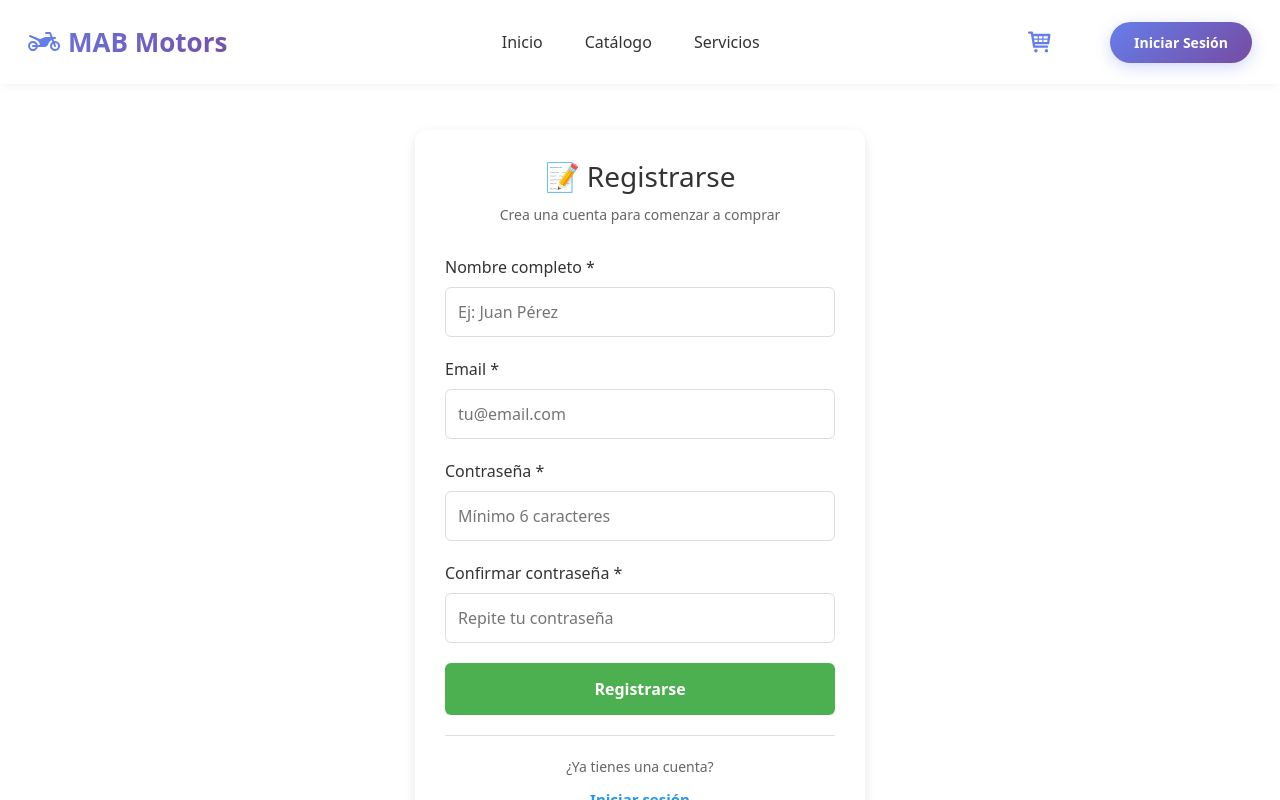
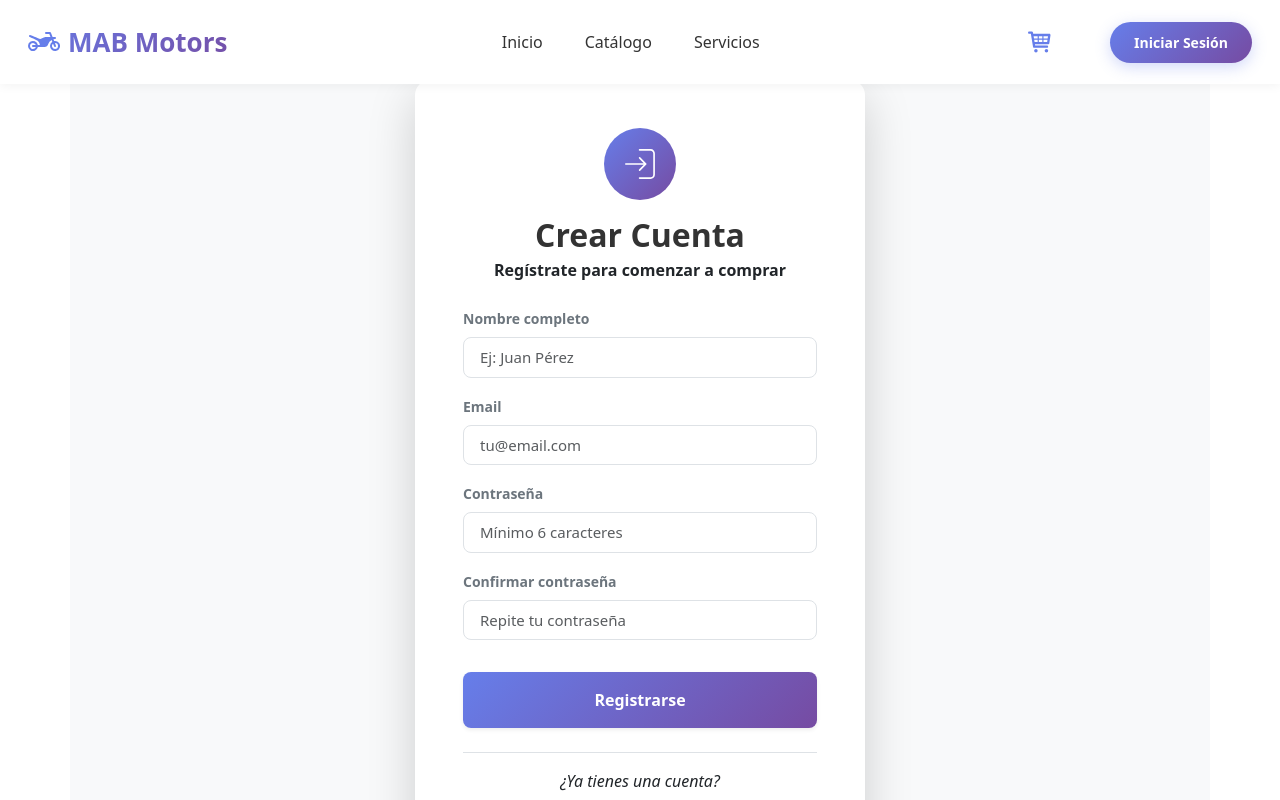
Before and after one commit to MiguelBanegas/cursoReact2025, a React (Vite) app: page /login in a window 1280 px wide. Both pictures are taken after a click on the button "Crear cuenta nueva". Shown: the top 800 px of the page. Built offline with nearby package versions, Linux system fonts and the light colour scheme.

Commit message:
se aplica bootstrap al login

```diff
--- a/src/Pages/Login.jsx
+++ b/src/Pages/Login.jsx
@@ -2,6 +2,7 @@ import { useState } from 'react';
 import { useNavigate } from 'react-router-dom';
 import { useAuth } from '../context/AuthContext';
 import { useToast } from '../context/ToastContext';
+import { CiLogin } from "react-icons/ci";
 
 export default function Login() {
   const [isLogin, setIsLogin] = useState(true); // Toggle entre login y registro
@@ -160,219 +161,112 @@ export default function Login() {
     }
   };
 
-  // Estilos para inputs con validación
-  const getInputStyle = (fieldName) => ({
-    width: '100%',
-    padding: '12px',
-    fontSize: '16px',
-    border: errors[fieldName]
-      ? '2px solid #f44336'
-      : '1px solid #ddd',
-    borderRadius: '6px',
-    outline: 'none',
-    transition: 'border-color 0.2s'
-  });
-
   return (
-    <div style={{
-      maxWidth: '450px',
-      margin: '50px auto',
-      padding: '30px',
-      backgroundColor: 'white',
-      borderRadius: '12px',
-      boxShadow: '0 4px 12px rgba(0,0,0,0.1)'
-    }}>
-      {/* Título */}
-      <h2 style={{
-        textAlign: 'center',
-        marginBottom: '10px',
-        fontSize: '28px',
-        color: '#333'
-      }}>
-        {isLogin ? '🔐 Iniciar Sesión' : '📝 Registrarse'}
+    <div className="container d-flex justify-content-center align-items-center min-vh-100" style={{ background: '#f8f9fa' }}>
+      <div className="card shadow-lg border-0" style={{ width: '100%', maxWidth: '450px', borderRadius: '15px' }}>
+        <div className="card-body p-5">
+          {/* Header */}
+          <div className="text-center mb-4">
+            <div className="mb-3 d-inline-block p-3 rounded-circle" style={{ background: 'linear-gradient(135deg, #667eea 0%, #764ba2 100%)' }}>
+              <CiLogin style={{ fontSize: '40px', color: 'white' }} />
+            </div>
+            <h2 className="fw-bold mb-1" style={{ color: '#333' }}>
+              {isLogin ? 'Bienvenido' : 'Crear Cuenta'}
             </h2>
-
-      <p style={{
-        textAlign: 'center',
-        color: '#666',
-        marginBottom: '30px',
-        fontSize: '14px'
-      }}>
+            <p className="fw-bold">
               {isLogin
                 ? 'Ingresa tus credenciales para continuar'
-          : 'Crea una cuenta para comenzar a comprar'}
+                : 'Regístrate para comenzar a comprar'}
             </p>
+          </div>
 
           <form onSubmit={handleSubmit}>
             {/* Campo Nombre (solo en registro) */}
             {!isLogin && (
-          <div style={{ marginBottom: '20px' }}>
-            <label htmlFor="nombre" style={{
-              display: 'block',
-              marginBottom: '8px',
-              fontWeight: '500',
-              color: '#333'
-            }}>
-              Nombre completo *
-            </label>
+              <div className="mb-3">
+                <label htmlFor="nombre" className="form-label fw-semibold small text-secondary">Nombre completo</label>
                 <input
                   type="text"
+                  className={`form-control form-control-lg ${errors.nombre ? 'is-invalid' : ''}`}
                   id="nombre"
-              name="nombre"
                   value={nombre}
                   onChange={(e) => handleInputChange('nombre', e.target.value)}
                   onBlur={() => validateField('nombre', nombre)}
                   placeholder="Ej: Juan Pérez"
-              autoComplete="name"
-              style={getInputStyle('nombre')}
-              required={!isLogin}
+                  style={{ fontSize: '15px' }}
                 />
-            {errors.nombre && (
-              <p style={{ color: '#f44336', fontSize: '13px', margin: '5px 0 0 0' }}>
-                {errors.nombre}
-              </p>
-            )}
+                {errors.nombre && <div className="invalid-feedback">{errors.nombre}</div>}
               </div>
             )}
 
             {/* Campo Email */}
-        <div style={{ marginBottom: '20px' }}>
-          <label htmlFor="email" style={{
-            display: 'block',
-            marginBottom: '8px',
-            fontWeight: '500',
-            color: '#333'
-          }}>
-            Email *
-          </label>
+            <div className="mb-3">
+              <label htmlFor="email" className="form-label fw-semibold small text-secondary">Email</label>
               <input
                 type="email"
+                className={`form-control form-control-lg ${errors.email ? 'is-invalid' : ''}`}
                 id="email"
-            name="email"
                 value={email}
                 onChange={(e) => handleInputChange('email', e.target.value)}
                 onBlur={() => validateField('email', email)}
                 placeholder="tu@email.com"
-            autoComplete="email"
-            style={getInputStyle('email')}
-            required
+                style={{ fontSize: '15px' }}
               />
-          {errors.email && (
-            <p style={{ color: '#f44336', fontSize: '13px', margin: '5px 0 0 0' }}>
-              {errors.email}
-            </p>
-          )}
+              {errors.email && <div className="invalid-feedback">{errors.email}</div>}
             </div>
 
             {/* Campo Contraseña */}
-        <div style={{ marginBottom: '20px' }}>
-          <label htmlFor="password" style={{
-            display: 'block',
-            marginBottom: '8px',
-            fontWeight: '500',
-            color: '#333'
-          }}>
-            Contraseña *
-          </label>
+            <div className="mb-3">
+              <label htmlFor="password" className="form-label fw-semibold small text-secondary">Contraseña</label>
               <input
                 type="password"
+                className={`form-control form-control-lg ${errors.password ? 'is-invalid' : ''}`}
                 id="password"
-            name="password"
                 value={password}
                 onChange={(e) => handleInputChange('password', e.target.value)}
                 onBlur={() => validateField('password', password)}
                 placeholder="Mínimo 6 caracteres"
-            autoComplete={isLogin ? "current-password" : "new-password"}
-            style={getInputStyle('password')}
-            required
+                style={{ fontSize: '15px' }}
               />
-          {errors.password && (
-            <p style={{ color: '#f44336', fontSize: '13px', margin: '5px 0 0 0' }}>
-              {errors.password}
-            </p>
-          )}
+              {errors.password && <div className="invalid-feedback">{errors.password}</div>}
             </div>
 
             {/* Campo Confirmar Contraseña (solo en registro) */}
             {!isLogin && (
-          <div style={{ marginBottom: '20px' }}>
-            <label htmlFor="confirmPassword" style={{
-              display: 'block',
-              marginBottom: '8px',
-              fontWeight: '500',
-              color: '#333'
-            }}>
-              Confirmar contraseña *
-            </label>
+              <div className="mb-4">
+                <label htmlFor="confirmPassword" className="form-label fw-semibold small text-secondary">Confirmar contraseña</label>
                 <input
                   type="password"
+                  className={`form-control form-control-lg ${errors.confirmPassword ? 'is-invalid' : ''}`}
                   id="confirmPassword"
-              name="confirmPassword"
                   value={confirmPassword}
                   onChange={(e) => handleInputChange('confirmPassword', e.target.value)}
                   onBlur={() => validateField('confirmPassword', confirmPassword)}
                   placeholder="Repite tu contraseña"
-              autoComplete="new-password"
-              style={getInputStyle('confirmPassword')}
-              required={!isLogin}
+                  style={{ fontSize: '15px' }}
                 />
-            {errors.confirmPassword && (
-              <p style={{ color: '#f44336', fontSize: '13px', margin: '5px 0 0 0' }}>
-                {errors.confirmPassword}
-              </p>
-            )}
+                {errors.confirmPassword && <div className="invalid-feedback">{errors.confirmPassword}</div>}
               </div>
             )}
 
             {/* Botón Submit */}
             <button
               type="submit"
+              className="btn w-100 py-3 mt-2 fw-bold text-white shadow-sm"
               disabled={loading || Object.keys(errors).length > 0}
               style={{
-            width: '100%',
-            padding: '14px',
-            fontSize: '16px',
-            fontWeight: '600',
-            backgroundColor: loading || Object.keys(errors).length > 0 ? '#ccc' : '#4CAF50',
-            color: 'white',
+                background: 'linear-gradient(135deg, #667eea 0%, #764ba2 100%)',
                 border: 'none',
-            borderRadius: '6px',
-            cursor: loading || Object.keys(errors).length > 0 ? 'not-allowed' : 'pointer',
-            transition: 'background-color 0.2s',
-            marginBottom: '20px'
+                borderRadius: '8px',
+                transition: 'transform 0.2s',
               }}
+              onMouseEnter={(e) => e.currentTarget.style.transform = 'translateY(-2px)'}
+              onMouseLeave={(e) => e.currentTarget.style.transform = 'translateY(0)'}
             >
               {loading ? (
-            <div style={{ display: 'flex', alignItems: 'center', justifyContent: 'center', gap: '10px' }}>
-              <svg
-                style={{
-                  animation: 'spin 1s linear infinite',
-                  height: '20px',
-                  width: '20px',
-                  color: 'white'
-                }}
-                xmlns="http://www.w3.org/2000/svg"
-                fill="none"
-                viewBox="0 0 24 24"
-              >
-                <circle
-                  style={{ opacity: 0.25 }}
-                  cx="12"
-                  cy="12"
-                  r="10"
-                  stroke="currentColor"
-                  strokeWidth="4"
-                ></circle>
-                <path
-                  style={{ opacity: 0.75 }}
-                  fill="currentColor"
-                  d="M4 12a8 8 0 018-8V0C5.373 0 0 5.373 0 12h4zm2 5.291A7.962 7.962 0 014 12H0c0 3.042 1.135 5.824 3 7.938l3-2.647z"
-                ></path>
-                <style>
-                  {`@keyframes spin { 0% { transform: rotate(0deg); } 100% { transform: rotate(360deg); } }`}
-                </style>
-              </svg>
-              <span>{isLogin ? 'Iniciando sesión...' : 'Registrando...'}</span>
+                <div className="d-flex align-items-center justify-content-center gap-2">
+                  <span className="spinner-border spinner-border-sm" role="status" aria-hidden="true"></span>
+                  <span>Procesando...</span>
                 </div>
               ) : (
                 isLogin ? 'Iniciar Sesión' : 'Registrarse'
@@ -381,31 +275,21 @@ export default function Login() {
           </form>
 
           {/* Toggle entre Login y Registro */}
-      <div style={{
-        textAlign: 'center',
-        paddingTop: '20px',
-        borderTop: '1px solid #e0e0e0'
-      }}>
-        <p style={{ color: '#666', fontSize: '14px', marginBottom: '10px' }}>
+          <div className="text-center mt-4 pt-3 border-top">
+            <p className="fst-italic">
               {isLogin ? '¿No tienes una cuenta?' : '¿Ya tienes una cuenta?'}
             </p>
             <button
               type="button"
               onClick={toggleMode}
-          disabled={loading}
-          style={{
-            backgroundColor: 'transparent',
-            color: '#2196F3',
-            border: 'none',
-            fontSize: '15px',
-            fontWeight: '600',
-            cursor: loading ? 'not-allowed' : 'pointer',
-            textDecoration: 'underline'
-          }}
+              className="btn btn-link text-decoration-none fw-bold p-0"
+              style={{ color: '#667eea' }}
             >
               {isLogin ? 'Crear cuenta nueva' : 'Iniciar sesión'}
             </button>
           </div>
         </div>
+      </div>
+    </div>
   );
 }
```
Lines whose indentation alone changed are shown as unchanged.
